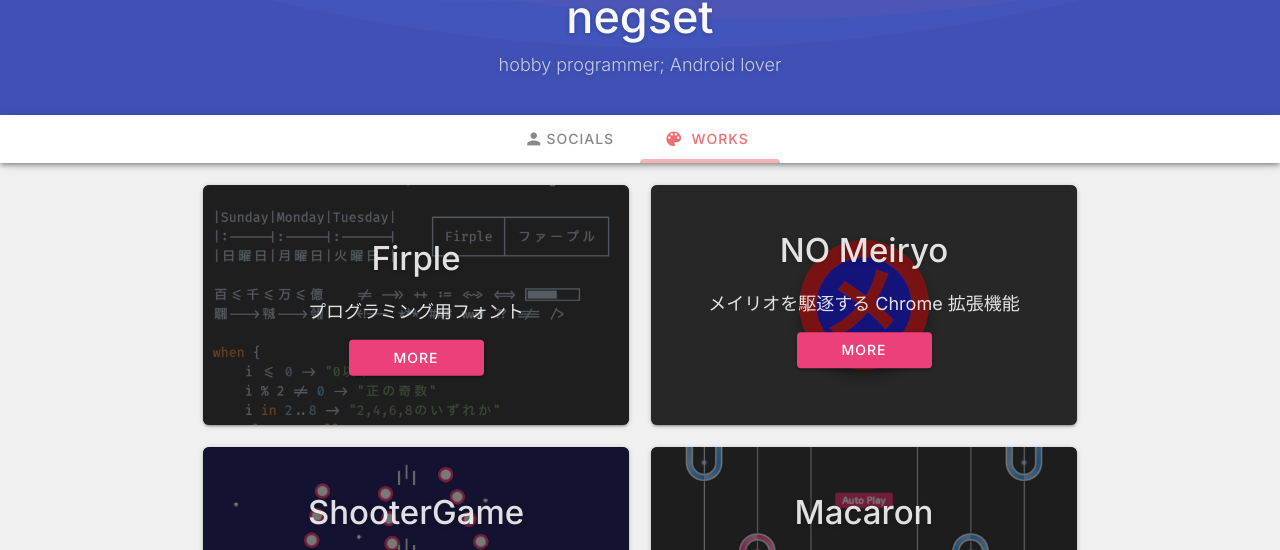
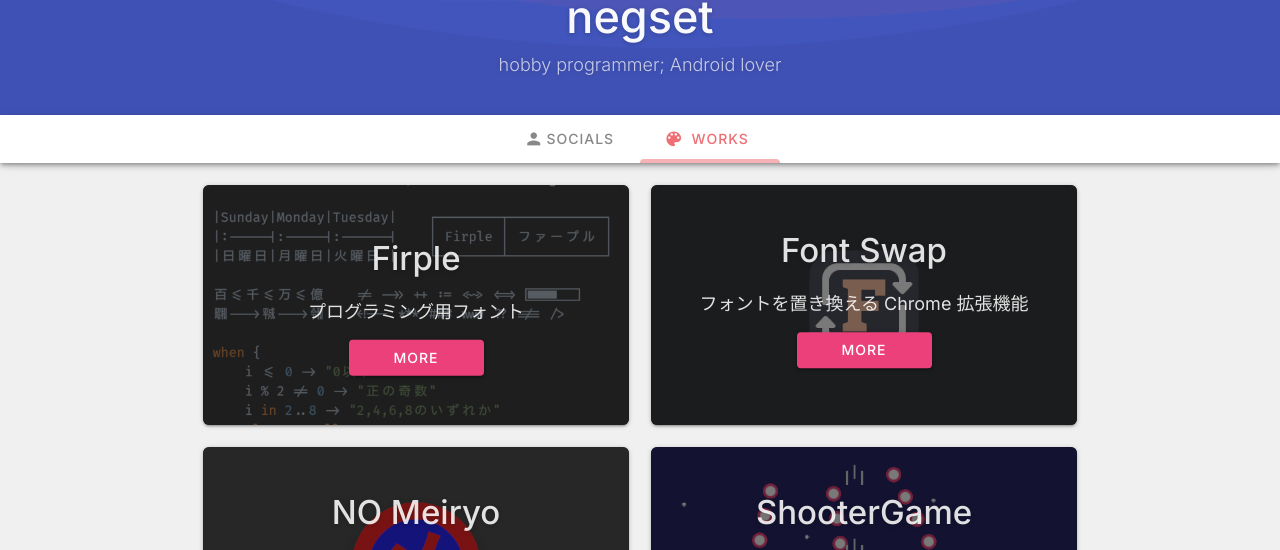
Before and after one commit to negset/negset.github.io, a plain HTML site: page index.html in a window 1280 px wide. Both pictures are taken after a click on the link "WORKS". Shown: the part 227-777 px from the top of the page. Drawn offline with nearby package versions, Linux system fonts and the light colour scheme; files whose address does not match are found by name.

Commit message:
add font swap

```diff
--- a/css/style.css
+++ b/css/style.css
@@ -192,6 +192,10 @@
   background-image: url(../img/card_firple.png);
 }
 
+.card-panel.bg-img.fontswap {
+  background-image: url(../img/card_fontswap.png);
+}
+
 .card-panel.bg-img.nomeiryo {
   background-image: url(../img/card_nomeiryo.png);
 }
--- a/index.html
+++ b/index.html
@@ -63,7 +63,7 @@
           <div class="card-content">
             <div class="card-icon icon-twitter"></div>
             <div class="card-text">@negset</div>
-            <a class="waves-effect waves-light btn" href="https://twitter.com/negset" target="_blank">FOLLOW</a>
+            <a class="waves-effect waves-light btn" href="https://x.com/negset" target="_blank">FOLLOW</a>
           </div>
         </div>
       </div>
@@ -105,6 +105,16 @@
       </div>
 
       <div class="col s12 m6">
+        <div class="card-panel bg-img fontswap">
+          <div class="card-content">
+            <span class="card-title">Font Swap</span>
+            <div class="card-text">フォントを置き換える Chrome 拡張機能</div>
+            <a class="waves-effect waves-light btn" href="https://negset.com/FontSwap" target="_blank">MORE</a>
+          </div>
+        </div>
+      </div>
+
+      <div class="col s12 m6">
         <div class="card-panel bg-img nomeiryo">
           <div class="card-content">
             <span class="card-title">NO Meiryo</span>
@@ -140,7 +150,7 @@
           <div class="card-content">
             <span class="card-title">NegBeat</span>
             <div class="card-text">自作リズムゲーム</div>
-            <a class="waves-effect waves-light btn" target="_blank">MORE</a>
+            <a class="waves-effect waves-light btn" href="https://youtu.be/LOFhuq8XyRc" target="_blank">MORE</a>
           </div>
         </div>
       </div>
@@ -149,7 +159,7 @@
   </div>
 
   <div class="content-footer">
-    <span class="footer-copyright">&copy; 2024 negset</span>
+    <span class="footer-copyright">&copy; 2025 negset</span>
   </div>
 
   <script src="https://cdnjs.cloudflare.com/ajax/libs/materialize/1.0.0/js/materialize.min.js"></script>
```
Also changed, not shown: img/card_fontswap.png (added).
